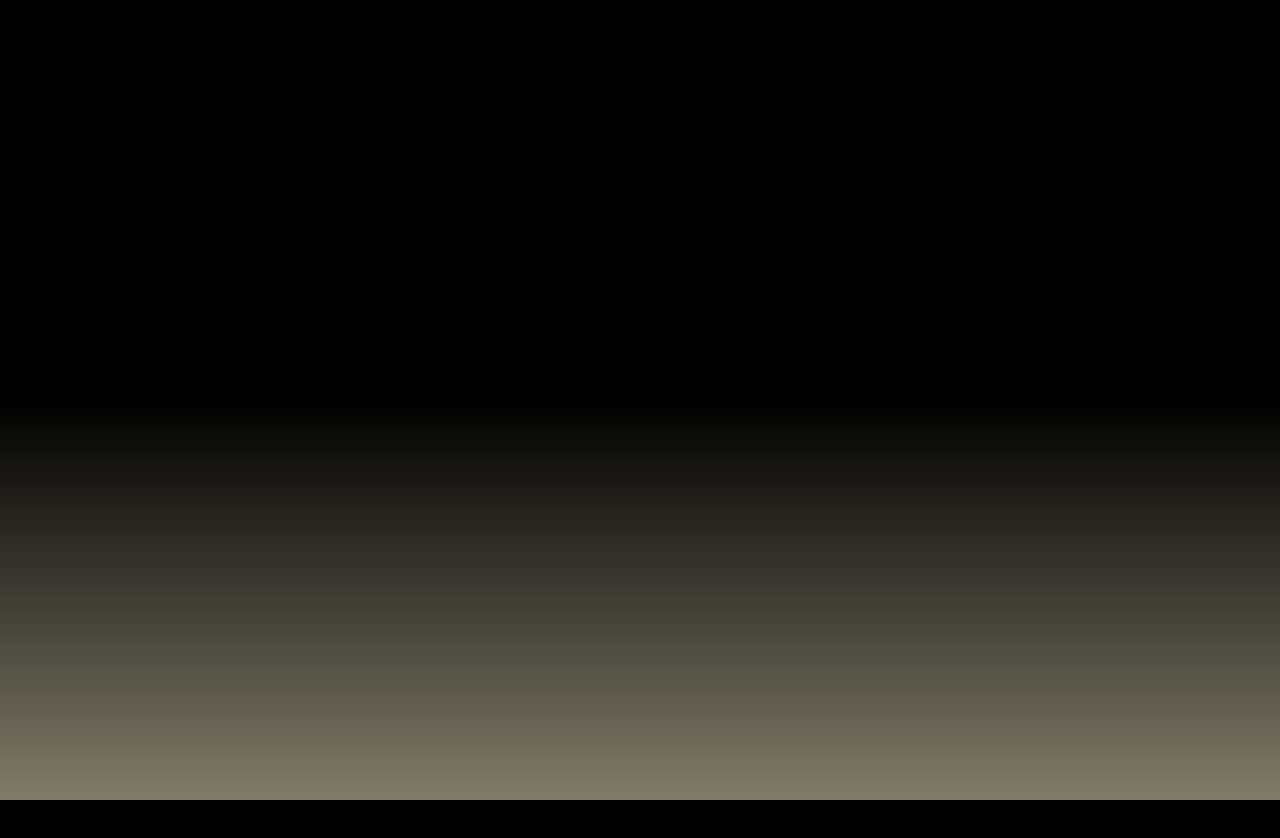
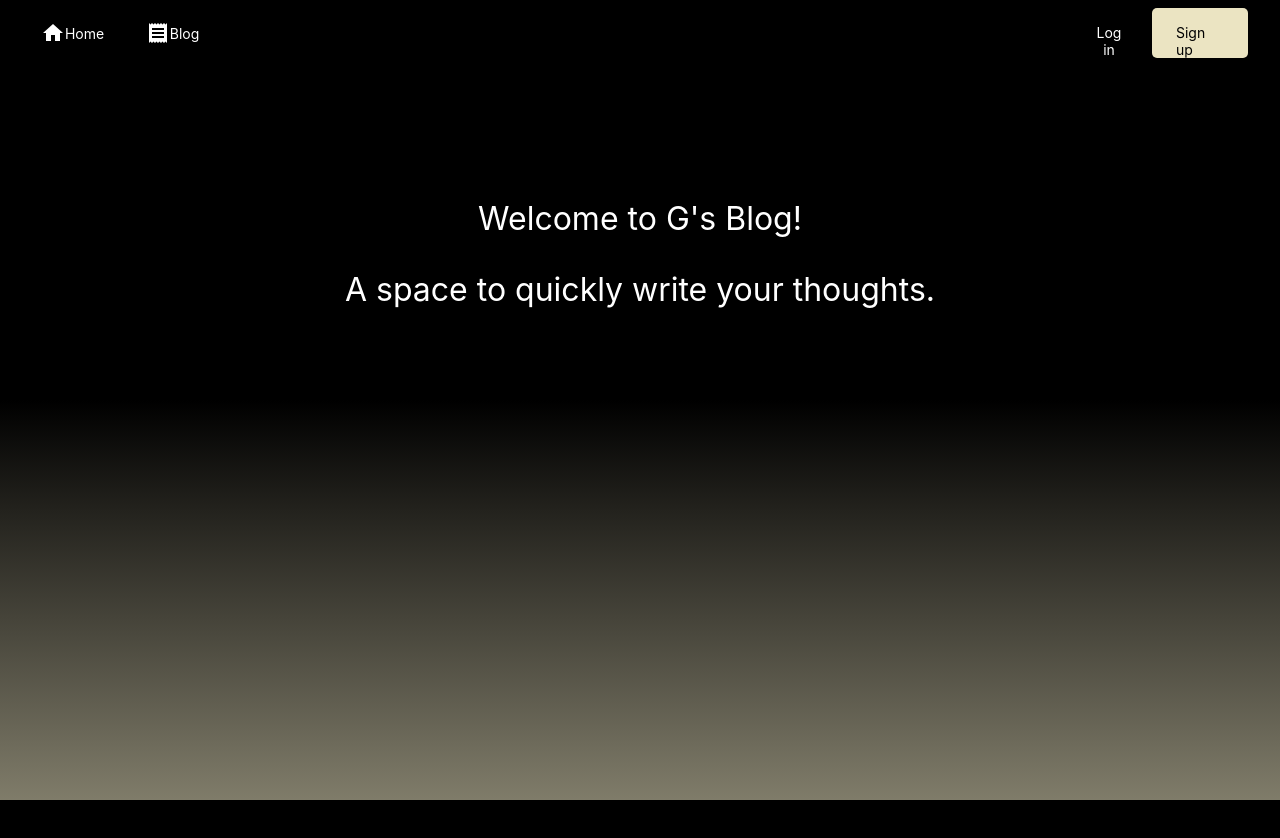
Before and after one commit to GaryVang/blog-new-template, a React (Create React App) app: page / in a window 1280 px wide. Shown: the top 838 px of the page. Built offline with nearby package versions, Linux system fonts and the light colour scheme.

Commit message:
Deployment tests

```diff
--- a/src/App.js
+++ b/src/App.js
@@ -11,14 +11,14 @@ function App() {
   return (
     <Router >
       <div className="w-blog">
-        {/* <Header className="header"></Header> */}
+        <Header className="header"></Header>
         {/* <content className='content'>Welcome to G's Blog!</content> */}
 
         {/* <Route exact path='/' component={Home} /> */}
-        <Route exact path='https://blog-template-10.herokuapp.com' component={Home} />
-        {/* <Route exact path='/blog' component={Blog} /> */}
-        {/* <Route path='/login' component={Login} /> */}
-        {/* <Route path='/signup' component={Signup} /> */}
+        <Route exact path='/' component={Home} />
+        <Route exact path='/blog' component={Blog} />
+        <Route path='/login' component={Login} />
+        <Route path='/signup' component={Signup} />
       </div>
     </Router>
   );
```
